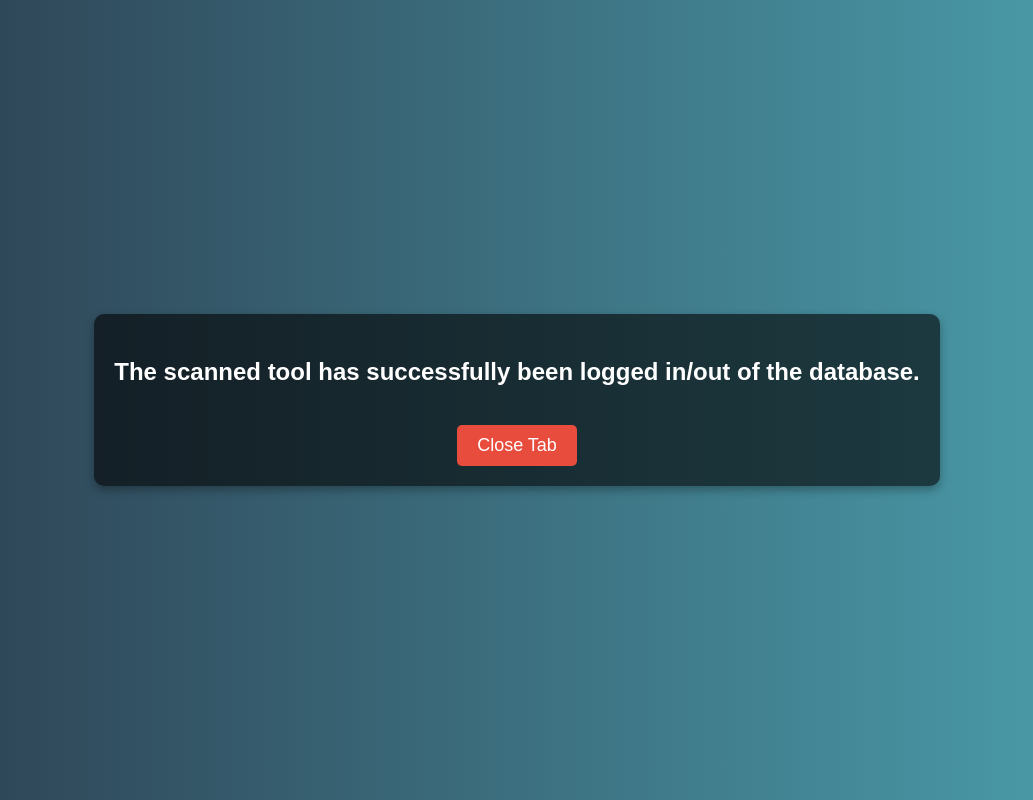
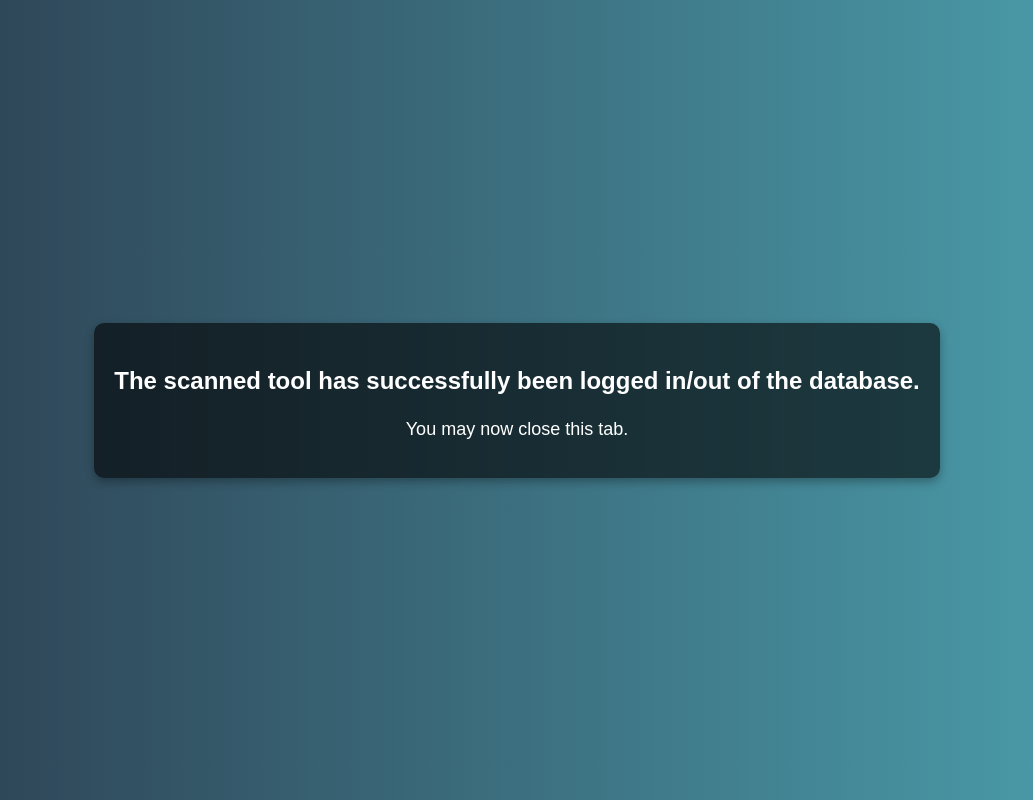
Before and after one commit to keyfox11/AGI-Inventory-Success-Page, a plain HTML site: page index.html in a window 1280 px wide. Shown: the whole page, without its empty margins (123-1156 px from the left). Drawn offline with Linux system fonts and the light colour scheme.

Commit message:
Replaced button with 'Close this tab' message

```diff
--- a/index.html
+++ b/index.html
@@ -16,7 +16,6 @@
             font-family: Arial, sans-serif;
             text-align: center;
             margin: 0;
-            flex-direction: column;
         }
 
         .message-container {
@@ -31,19 +30,11 @@
             font-weight: bold;
         }
 
-        .close-btn {
-            margin-top: 15px;
-            padding: 10px 20px;
+        .close-message {
+            margin-top: 10px;
             font-size: 18px;
-            color: white;
-            background: #e74c3c;
-            border: none;
-            border-radius: 5px;
-            cursor: pointer;
-        }
-
-        .close-btn:hover {
-            background: #c0392b;
+            opacity: 0;
+            transition: opacity 1s ease-in-out;
         }
     </style>
 </head>
@@ -51,8 +42,15 @@
 <body>
     <div class="message-container">
         <p class="message">The scanned tool has successfully been logged in/out of the database.</p>
-        <button class="close-btn" onclick="window.close()">Close Tab</button>
+        <p class="close-message" id="closeMessage">You may now close this tab.</p>
     </div>
+
+    <script>
+        // Show the close message after 3 seconds
+        setTimeout(() => {
+            document.getElementById("closeMessage").style.opacity = 1;
+        }, 500);
+    </script>
 </body>
 
 </html>
```
